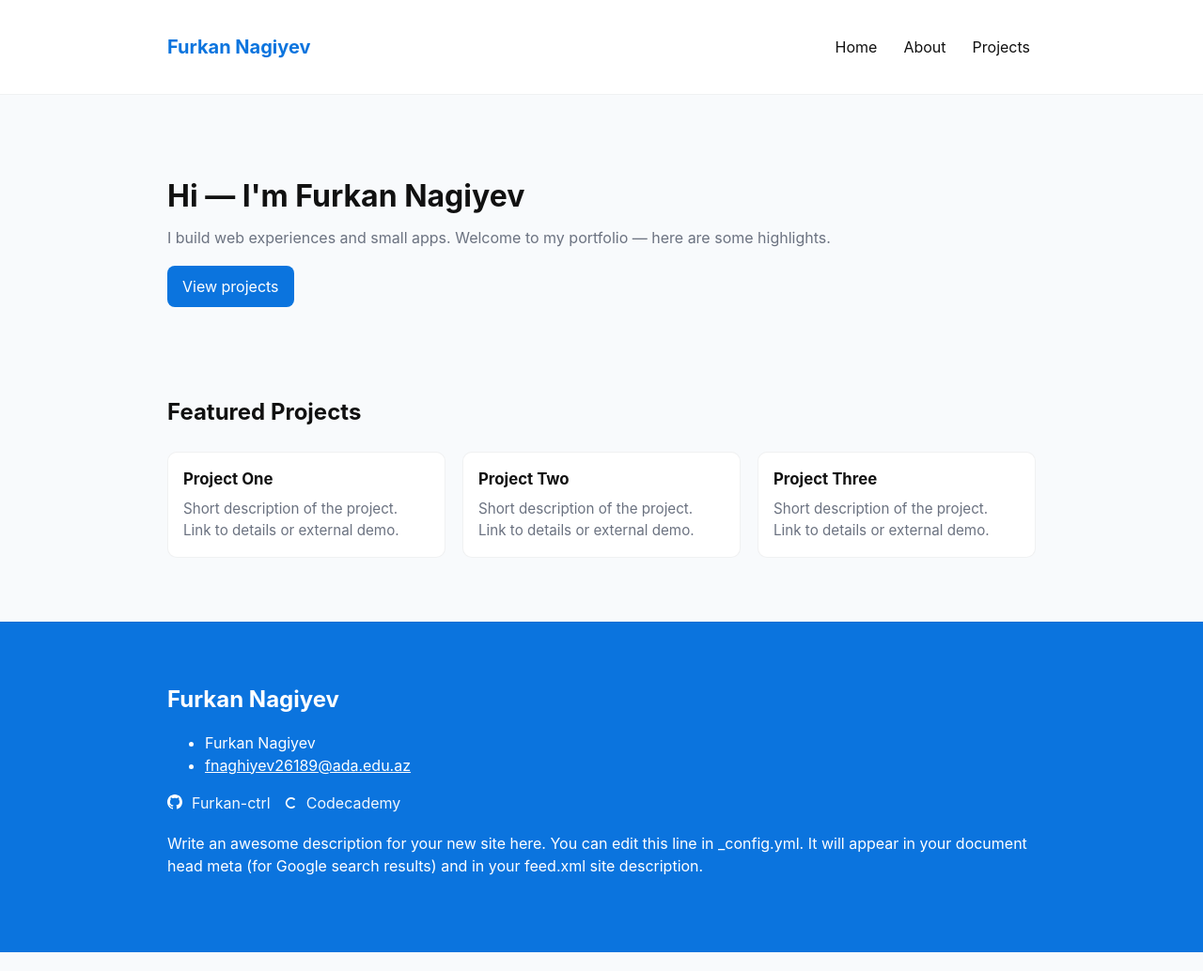
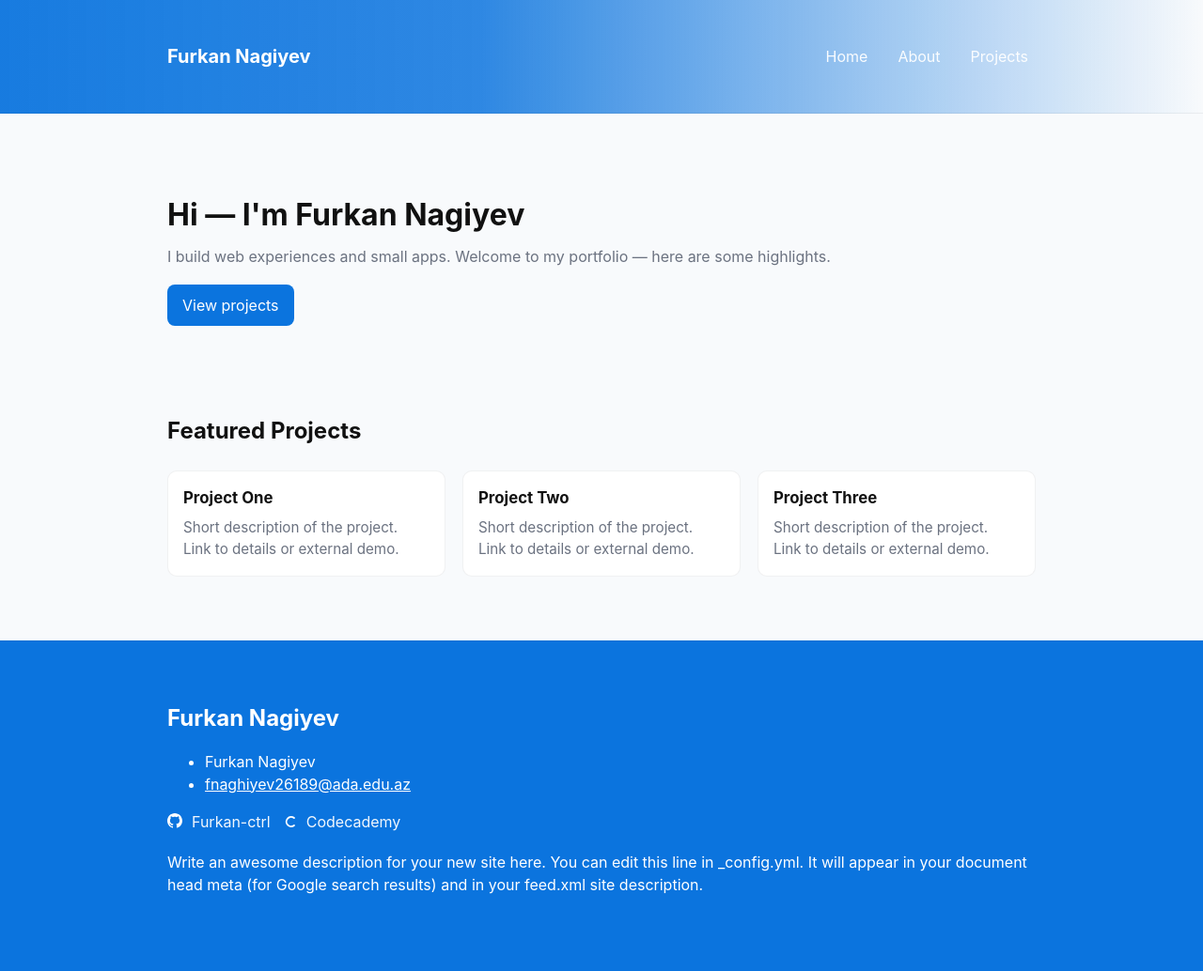
Before and after one commit to Furkan-ctrl/Furkan-ctrl.github.io, a Jekyll site: the page built from index.html, in a window 1280 px wide. Shown: the whole page at 94% size. Built offline with Jekyll 4.4.1, drawn with Linux system fonts in a browser that asks for light colours.

Commit message:
Header: add flowing gradient background and improve header contrast

```diff
--- a/assets/main.css
+++ b/assets/main.css
@@ -4,12 +4,12 @@
 html,body{margin:0;padding:0;font-family:Inter,ui-sans-serif,system-ui,-apple-system,"Segoe UI",Roboto,"Helvetica Neue",Arial;line-height:1.5;color:#111;background:var(--bg)}
 .wrapper{max-width:980px;margin:0 auto;padding:28px}
 .site-header{background:#fff;border-bottom:1px solid rgba(15,23,42,0.06)}
-.site-header{background:#fff;border-bottom:1px solid rgba(15,23,42,0.06);position:relative}
+.site-header{position:relative;padding:10px 0;background:linear-gradient(90deg, rgba(11,116,222,0.95) 0%, rgba(11,116,222,0.85) 40%, rgba(240,248,255,0.0) 100%);border-bottom:1px solid rgba(15,23,42,0.06)}
 .site-header .wrapper{display:flex;align-items:center;justify-content:space-between}
-.site-title{font-weight:700;color:var(--accent);text-decoration:none;font-size:1.25rem}
+.site-title{font-weight:700;color:#fff;text-decoration:none;font-size:1.25rem}
 .site-nav .trigger{display:flex;gap:1rem}
-.page-link{color:#111;text-decoration:none;padding:10px 6px;border-radius:6px}
-.page-link:hover{background:rgba(11,116,222,0.06)}
+.page-link{color:rgba(255,255,255,0.95);text-decoration:none;padding:10px 8px;border-radius:6px}
+.page-link:hover{background:rgba(255,255,255,0.12)}
 
 .hero{padding:56px 0;text-align:left}
 .hero h1{font-size:2rem;margin:0 0 8px}
```
